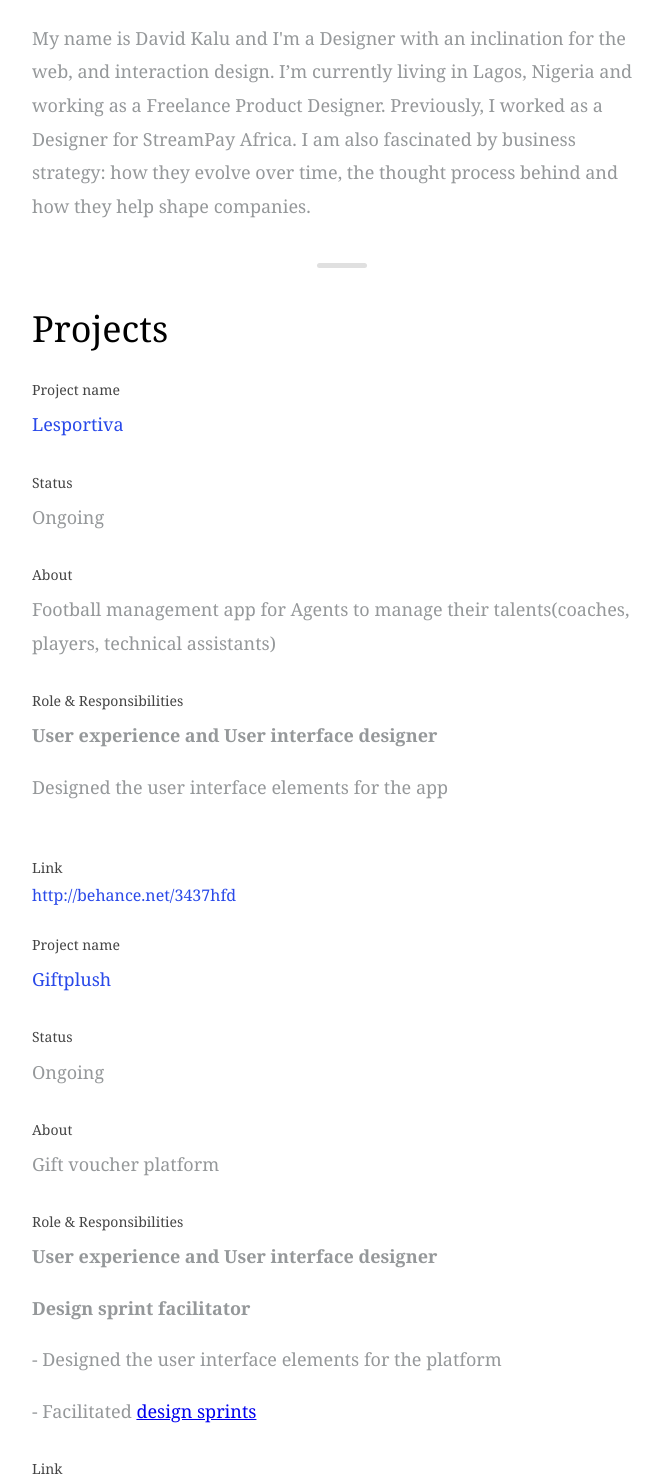
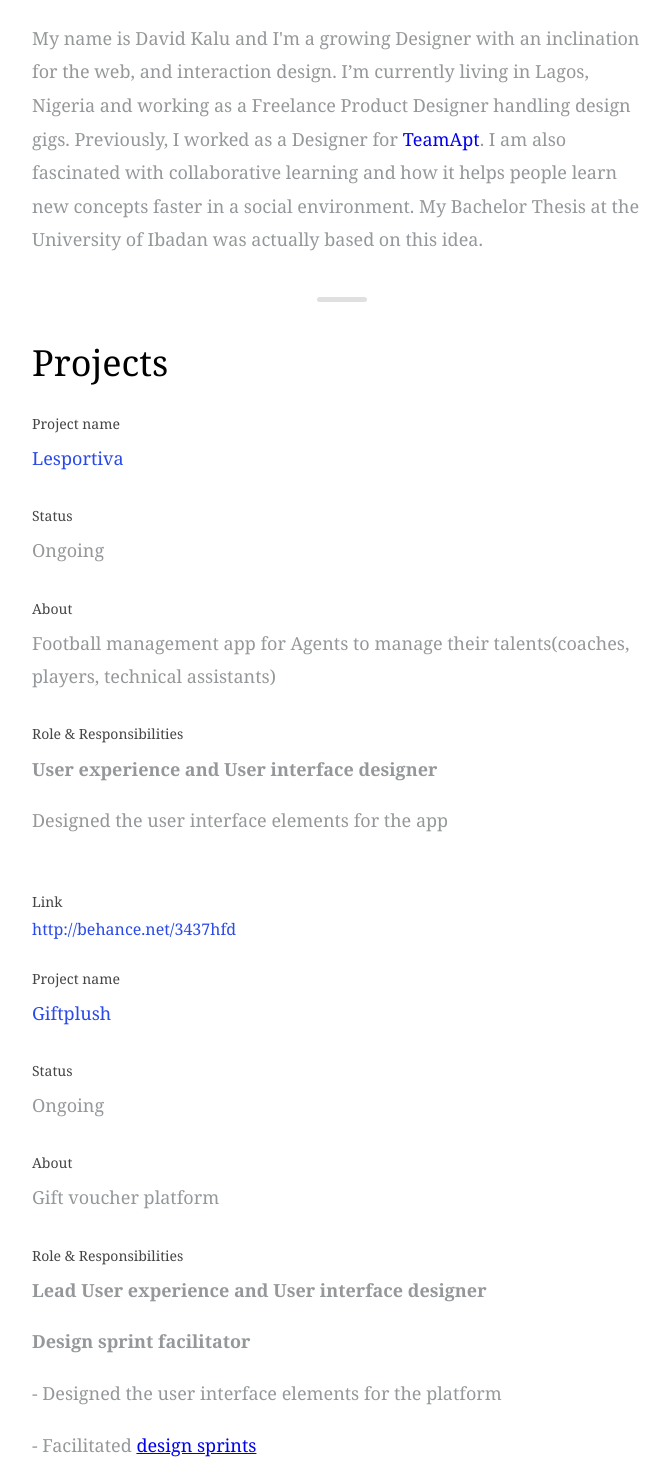
Before and after one commit to ifeanyidavid/dave-kalu-portfolio, a plain HTML site: page index.html in a window 1280 px wide. Shown: the part 480-1960 px from the top of the page, without its empty margins (298-968 px from the left). Drawn offline with Linux system fonts and the light colour scheme.

Commit message:
Update index.html

```diff
--- a/index.html
+++ b/index.html
@@ -21,10 +21,10 @@
         <p>User experience designer, User interface designer, Front end developer</p>
 
         <h1 class="header">Introduction</h1>
-        <p>My name is David Kalu and I'm a Designer with an inclination for the web, and interaction design. I’m currently living in Lagos, Nigeria and
-            working as a Freelance Product Designer. Previously, I worked as a Designer for StreamPay Africa.
-            I am also fascinated by business strategy: how they evolve over time, the thought process behind and how they
-            help shape companies.</p>
+        <p>My name is David Kalu and I'm a growing Designer with an inclination for the web, and interaction design. I’m currently living in Lagos, Nigeria and
+            working as a Freelance Product Designer handling design gigs. Previously, I worked as a Designer for <a href="http://www.teamaptng.com/">TeamApt</a>.
+            I am also fascinated with collaborative learning and how it helps people learn new concepts faster in a social environment. My Bachelor Thesis at the University of Ibadan was
+            actually based on this idea.</p>
 
         <hr>
 
@@ -57,7 +57,7 @@
         <p>Gift voucher platform</p>
 
         <h6 class="subtitle">Role & Responsibilities</h6>
-        <p><strong>User experience and User interface designer</strong></p>
+        <p><strong>Lead User experience and User interface designer</strong></p>
         <p><strong>Design sprint facilitator</strong><p>
         <p> - Designed the user interface elements for the platform</p>
         <p> - Facilitated <a href="#" class="sprint" data-descr="Sprint screenshots">design sprints</a></p>
```
